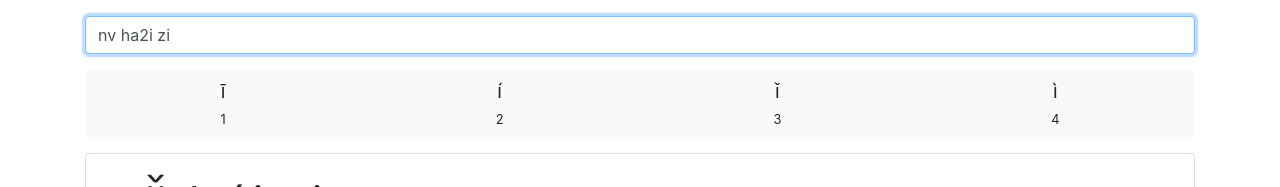
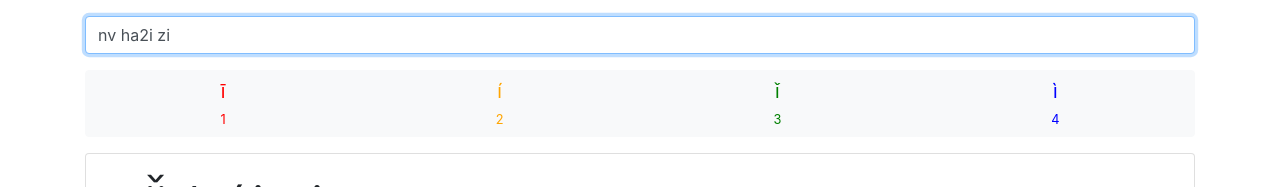
Before and after one commit to j-/chinese-tones, a React (Create React App) app: page / in a window 1280 px wide. Shown: the part 176-363 px from the top of the page. Built offline with nearby package versions, Linux system fonts and the light colour scheme.

Commit message:
Add colors to tones

```diff
--- a/src/components/ToneButton.tsx
+++ b/src/components/ToneButton.tsx
@@ -14,25 +14,25 @@ const ToneButton: React.FC<Props> = (props) => (
 export default ToneButton;
 
 export const ToneButton1: React.FC<Props> = ({ currentVowel, ...props }) => (
-  <ToneButton value={1} {...props}>
+  <ToneButton value={1} style={{ color: 'red' }} {...props}>
     <big>{(currentVowel || DOTTED_CIRCLE) + MACRON}</big><br /><small>1</small>
   </ToneButton>
 );
 
 export const ToneButton2: React.FC<Props> = ({ currentVowel, ...props }) => (
-  <ToneButton value={2} {...props}>
+  <ToneButton value={2} style={{ color: 'orange' }} {...props}>
     <big>{(currentVowel || DOTTED_CIRCLE) + ACUTE}</big><br /><small>2</small>
   </ToneButton>
 );
 
 export const ToneButton3: React.FC<Props> = ({ currentVowel, ...props }) => (
-  <ToneButton value={3} {...props}>
+  <ToneButton value={3} style={{ color: 'green' }} {...props}>
     <big>{(currentVowel || DOTTED_CIRCLE) + CARON}</big><br /><small>3</small>
   </ToneButton>
 );
 
 export const ToneButton4: React.FC<Props> = ({ currentVowel, ...props }) => (
-  <ToneButton value={4} {...props}>
+  <ToneButton value={4} style={{ color: 'blue' }} {...props}>
     <big>{(currentVowel || DOTTED_CIRCLE) + GRAVE}</big><br /><small>4</small>
   </ToneButton>
 );
```
